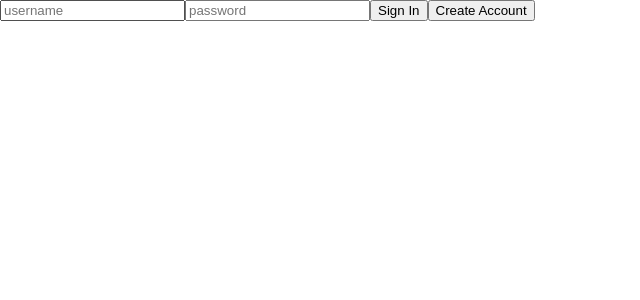
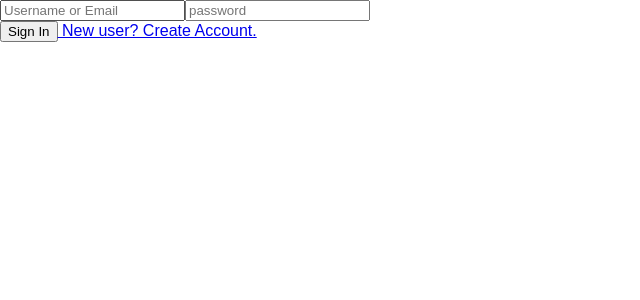
Before and after one commit to rfpoulos/walkmereact, a React (Create React App) app: page / in a window 1280 px wide. Shown: the top 300 px of the page, without its empty margins (0-640 px from the left). Built offline with nearby package versions, Linux system fonts and the light colour scheme.

Commit message:
sign-in and create account now separate

```diff
--- a/src/App.js
+++ b/src/App.js
@@ -7,11 +7,15 @@ import {
           Switch
         } from 'react-router-dom';
 import SignIn from './sign-in';
+import CreateAccount from './create-account'
 let App = () =>
   <Router>
+    <div>
         <Switch>
-          <Route path="/" component={SignIn} />
+          <Route path="/create-account" component={ CreateAccount } />
+          <Route path="/" component={ SignIn } />
         </Switch>
+    </div>
   </Router>
 ;
 
--- /dev/null
+++ b/src/create-account.js
@@ -0,0 +1,22 @@
+import React from 'react';
+import ReactDOM from 'react-dom';
+import { Link } from 'react-router-dom';
+import { connect } from 'react-redux';
+
+let CreateAccountDumb = () =>
+    <div>
+        <div>
+            <input type="text" placeholder="email" name="email" />
+            <input type="text" placeholder="username" name="username" />
+            <input type="password" placeholder="password" name="password" />
+        </div>
+        <div>
+            <h4>Upload Photo</h4>
+            <input type="file" name="profile_thumbnail"
+                accept="image/x-png,image/gif,image/jpeg" />
+        </div>
+        <button>Create Account</button>
+        <Link to="/">Already have an account?  Go to sign-in.</Link>
+    </div>
+
+export default CreateAccountDumb;
--- a/src/index.js
+++ b/src/index.js
@@ -7,7 +7,7 @@ import { Provider } from 'react-redux';
 import Store from './store';
 
 let ui =
-    <Provider store={Store}>
+    <Provider store={ Store }>
         <App />
     </Provider>
 
--- a/src/sign-in.js
+++ b/src/sign-in.js
@@ -1,13 +1,16 @@
 import React from 'react';
 import ReactDOM from 'react-dom';
+import { Link } from 'react-router-dom';
 import { connect } from 'react-redux';
 
 let SignInDumb = () =>
     <div>
-        <input type="text" placeholder="username" name="username" />
-        <input type="password" placeholder="password" name="password" />
+        <div>
+            <input type="text" placeholder="Username or Email" name="identifier" />
+            <input type="password" placeholder="password" name="password" />
+        </div>
         <button>Sign In</button>
-        <button>Create Account</button>
+        <Link to="/create-account"> New user?  Create Account.</Link>
     </div>
 
 export default SignInDumb;
```
